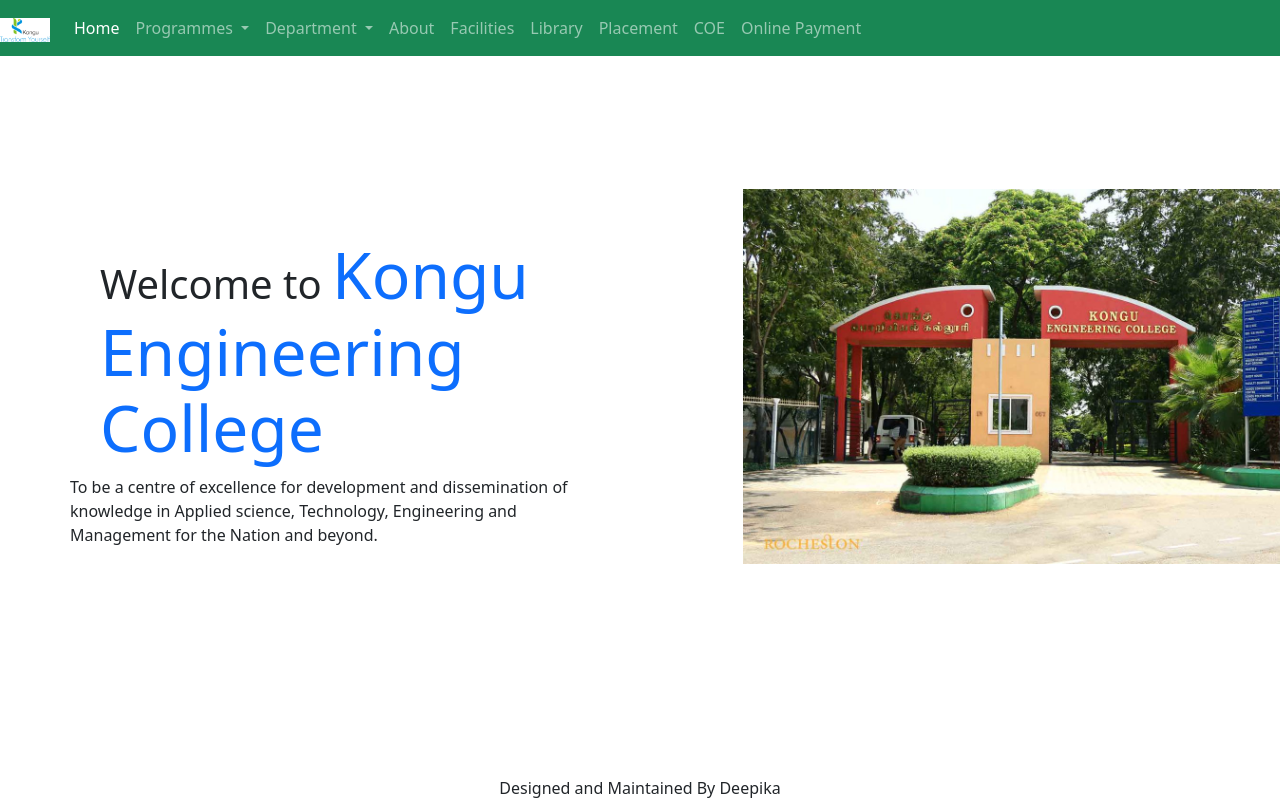
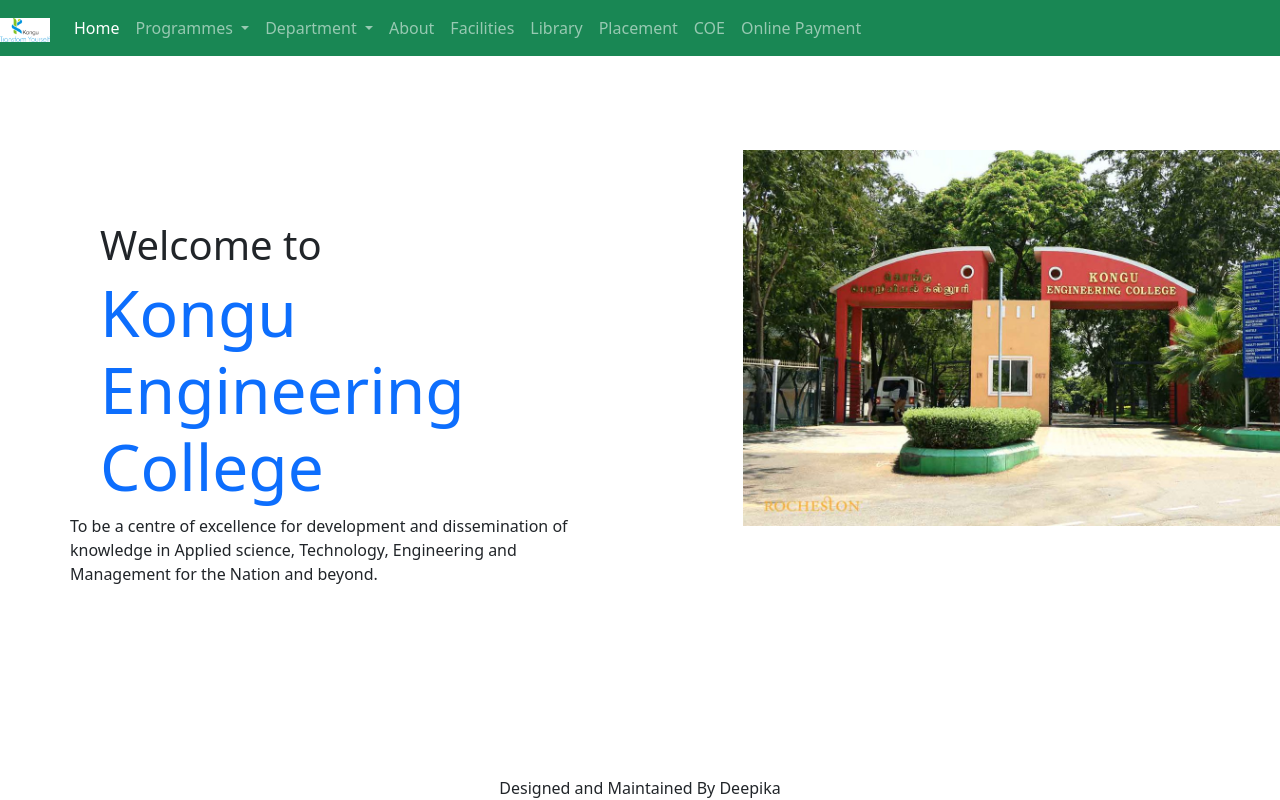
Before and after one commit to Dpka29/HOME1, a plain HTML site: page index.html in a window 1280 px wide. Shown: the top 800 px of the page. Drawn offline with nearby package versions, Linux system fonts and the light colour scheme.

Commit message:
Update index.html

```diff
--- a/index.html
+++ b/index.html
@@ -92,7 +92,7 @@
       <div class="row g-3">
         <div class="col-lg-6 p-5">
             <h1 style="margin-left: 60px;">
-                Welcome to <span class="display-3 text-primary">Kongu Engineering College</span>
+                Welcome to <span class="display-3 text-primary"><br>Kongu Engineering College</span>
             </h1>
             <p style="margin-left: 30px;">To be a centre of excellence for development and dissemination of knowledge in Applied science, Technology, Engineering and Management for the Nation and beyond.</p>
         </div>
```
